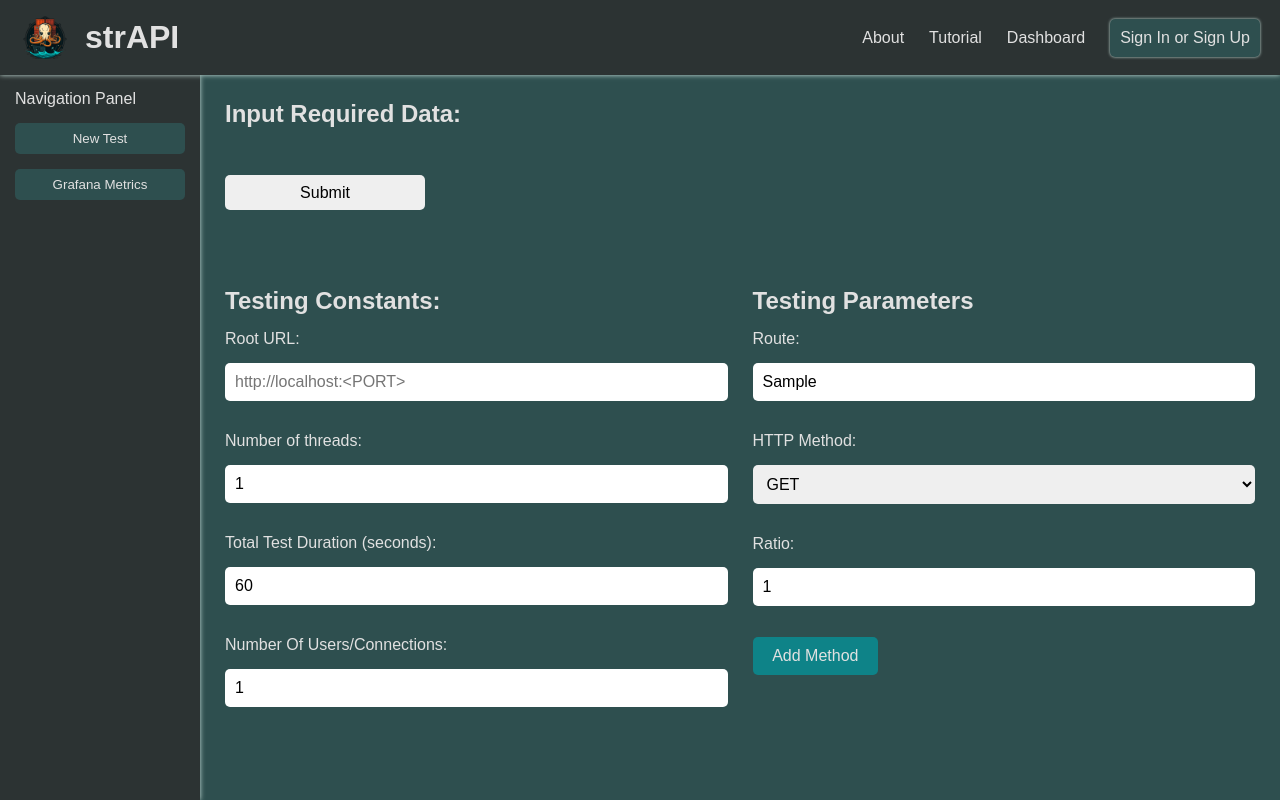
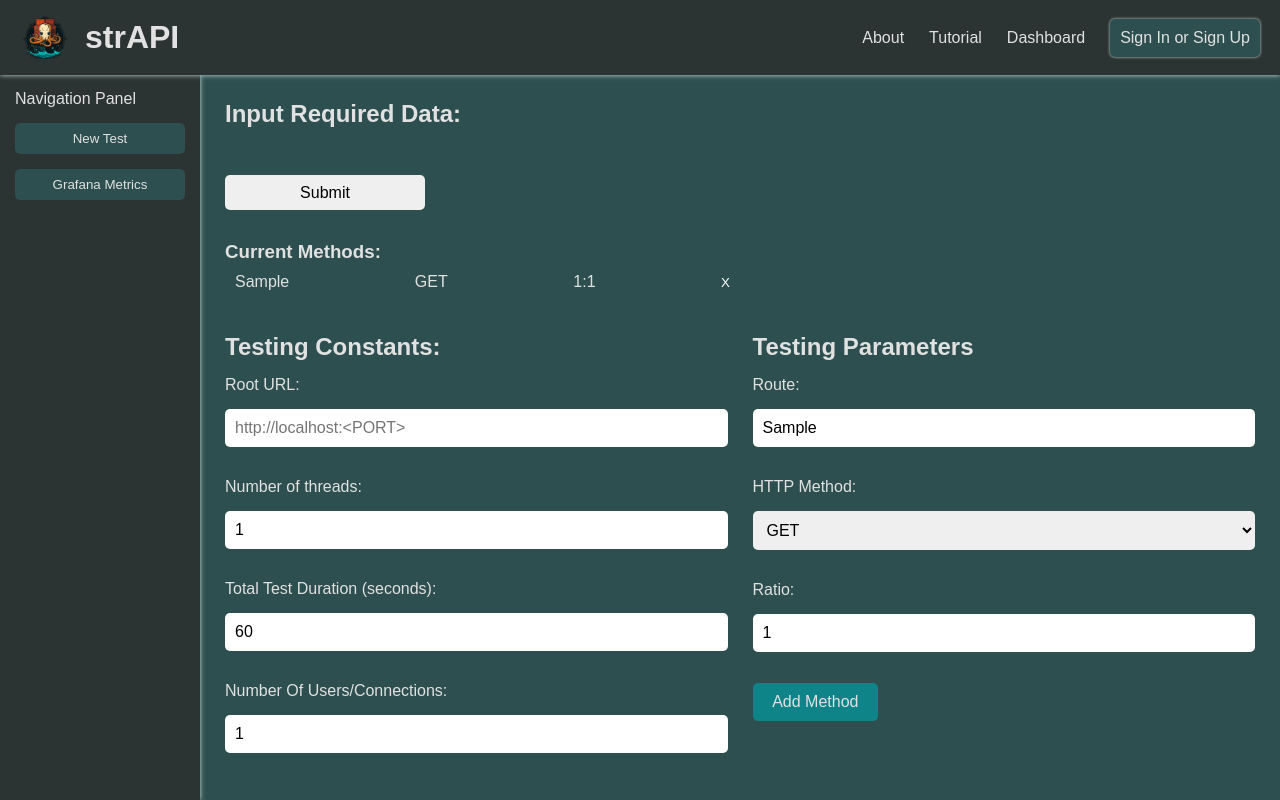
Before and after one commit to oslabs-beta/strapi, a Next.js app in the folder client/: page /dashboard in a window 1280 px wide. Both pictures are taken after typing "Sample" into the empty fields and a click on the button "Add Method". Built offline with nearby package versions, Linux system fonts and the light colour scheme.

Commit message:
Current HTTP methods now display after the method and ratio has been added

```diff
--- a/client/package.json
+++ b/client/package.json
@@ -3,7 +3,7 @@
   "version": "0.1.0",
   "private": true,
   "scripts": {
-    "dev": "next dev",
+    "dev": "next dev -p 3100",
     "build": "next build",
     "start": "next start",
     "lint": "next lint"
--- a/client/src/pages/api/createBash.ts
+++ b/client/src/pages/api/createBash.ts
@@ -6,9 +6,9 @@ export default async function scripts(
   res: NextApiResponse
 ) {
   if (req.method === 'POST') {
-    console.log(req.body)
+    console.log(req.body);
     const bashCreated = createBash(req.body);
-    res.status(200).send('bash file created successfully!')
+    res.status(200).send('bash file created successfully!');
   } else {
     res.status(400).send('Invalid request method');
   }
--- a/client/src/pages/api/createLua.ts
+++ b/client/src/pages/api/createLua.ts
@@ -7,7 +7,7 @@ export default async function scripts(
 ) {
   if (req.method === 'POST') {
     const luaCreated = createLua(req.body);
-    res.status(200).send('lua file created successfully!')
+    res.status(200).send('lua file created successfully!');
   } else {
     res.status(400).send('Invalid request method');
   }
--- a/client/src/pages/api/execScript.ts
+++ b/client/src/pages/api/execScript.ts
@@ -8,7 +8,7 @@ export default async function scripts(
 ) {
   if (req.method === 'GET') {
     runScript(req, res);
-    res.status(200).send('Script executing...')
+    // res.status(200).send('Script executing...')
   } else {
     res.status(400).send('Invalid request method');
   }
--- a/client/src/pages/dashboard/dashboard.module.css
+++ b/client/src/pages/dashboard/dashboard.module.css
@@ -27,6 +27,32 @@
   border: none;
   border-radius: 5px;
   height: 35px;
+  cursor: pointer;
+}
+
+.currentMethods {
+  grid-column: 1 / span 2;
+  width: 50%;
+}
+
+.methodList {
+  list-style-type: disc;
+}
+
+.listItem {
+  display: flex;
+  padding: 10px;
+  justify-content: space-between;
+}
+
+.routeDisplay {
+  overflow-x: hidden;
+}
+
+.deleteMethod {
+  color: white;
+  border: none;
+  background: none;
   cursor: pointer;
 }
 
--- a/client/src/pages/dashboard/index.tsx
+++ b/client/src/pages/dashboard/index.tsx
@@ -4,7 +4,6 @@ import styles from './dashboard.module.css';
 import utilStyles from '../../styles/utils.module.css';
 import DashLayout from './layout';
 import { useState } from 'react';
-
 
 type InitialConstants = {
   rootUrl: string;
@@ -22,6 +21,8 @@ type InitialParams = {
 };
 
 type InitialMethods = InitialParams[];
+
+type ratioSum = number;
 
 const index = () => {
   const initialConstants: InitialConstants = {
@@ -41,10 +42,13 @@ const index = () => {
 
   const initialMethods: InitialMethods = [];
 
+  const initialRatioSum: ratioSum = 0;
+
   const [constants, setConstants] = useState(initialConstants);
   const [params, setParams] = useState(initialParams);
   const [isPost, setIsPost] = useState(false);
   const [methods, setMethods] = useState(initialMethods);
+  const [ratioSum, setRatioSum] = useState(initialRatioSum);
 
   const startTest = async (): Promise<void> => {
     console.log('constants: ', constants);
@@ -67,16 +71,25 @@ const index = () => {
 
     const runScript = await fetch('/api/execScript', {
       method: 'GET',
-    })
+    });
   };
 
-  const rawOrEncoded = (button: any) => {
-    console.log(button);
+  // const rawOrEncoded = (button: any) => {
+  //   console.log(button);
+  // };
+
+  const addMethod = () => {
+    setRatioSum(Number(ratioSum) + Number(params.ratio));
+    setMethods(methods.concat(params));
   };
 
-  const addMethod = () => {
-    setMethods(methods.concat(params));
-  }
+  const deleteMethod = (el: any) => {
+    const idx = el.id;
+    setRatioSum(Number(ratioSum) - Number(methods[idx].ratio));
+    const newMethods = methods;
+    newMethods.splice(idx, 1);
+    setMethods([...newMethods]);
+  };
 
   return (
     <DashLayout>
@@ -88,6 +101,31 @@ const index = () => {
         <button onClick={() => startTest()} className={styles.btnStartTest}>
           Submit
         </button>
+        <section className={styles.currentMethods}>
+          <h1>Current Methods:</h1>
+          <ul className={styles.methodLst}>
+            {methods.map((method, index) => {
+              return (
+                <li id={index.toString()} className={styles.listItem}>
+                  <p className={styles.routeDisplay}>{method.route}</p>
+                  <p>{method.method}</p>
+                  {/* <p>{method.method === 'POST' ? method.body : null}</p> */}
+                  {method.method === 'POST' ? <p>method.body</p> : null}
+                  <p>
+                    {method.ratio}:{ratioSum}
+                  </p>
+                  <button
+                    id={index.toString()}
+                    onClick={(e) => deleteMethod(e.target)}
+                    className={styles.deleteMethod}
+                  >
+                    X
+                  </button>
+                </li>
+              );
+            })}
+          </ul>
+        </section>
         <form id="testing-constants" className={styles.inputDataForm}>
           <h1 className={styles.h1}>Testing Constants:</h1>
           <label>Root URL:</label>
@@ -192,8 +230,8 @@ const index = () => {
               <p>(Must be in JSON format)</p>
               <textarea
                 style={{
-                  color: "black",
-                  fontSize: "1rem",
+                  color: 'black',
+                  fontSize: '1rem',
                 }}
                 onChange={(e: any) =>
                   setParams({
@@ -210,7 +248,11 @@ const index = () => {
             </div>
           ) : null}
 
-          <button onClick={()=>addMethod()} className={`${styles.btnAddParam} ${utilStyles.bgTeal}`} type="button">
+          <button
+            onClick={() => addMethod()}
+            className={`${styles.btnAddParam} ${utilStyles.bgTeal}`}
+            type="button"
+          >
             Add Method
           </button>
         </form>
```
